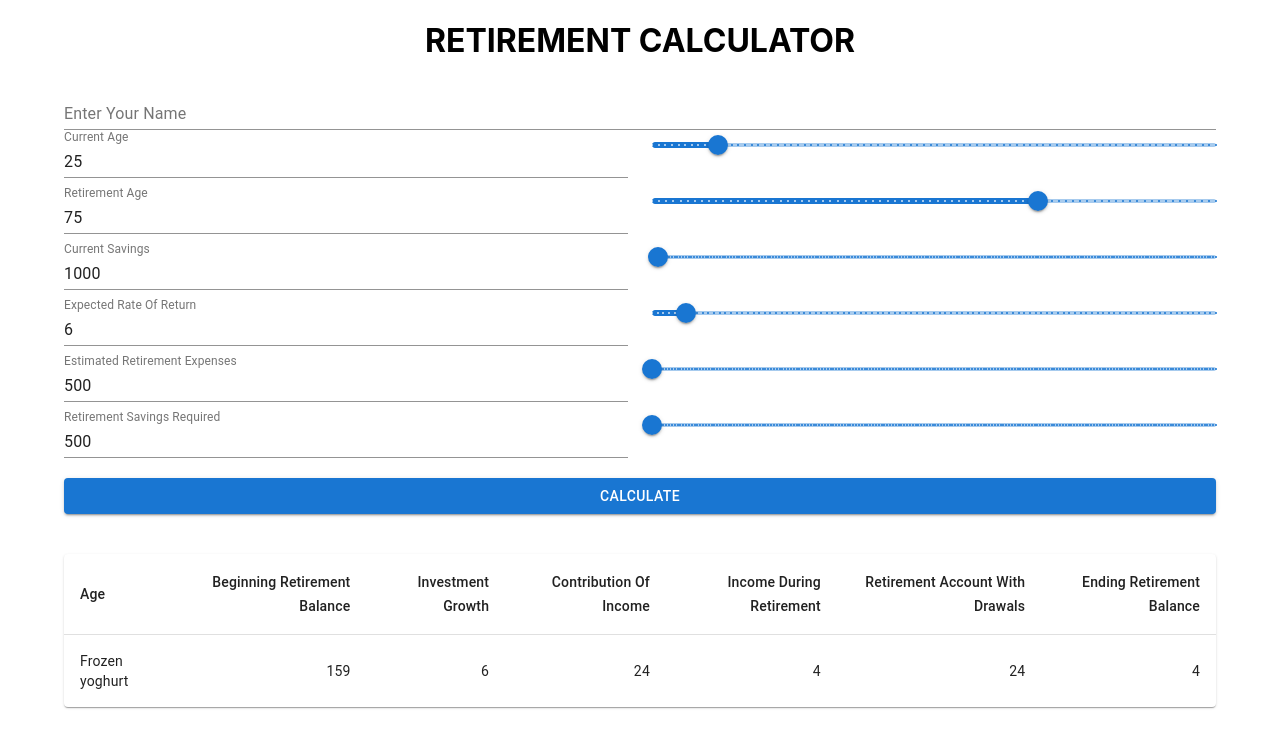
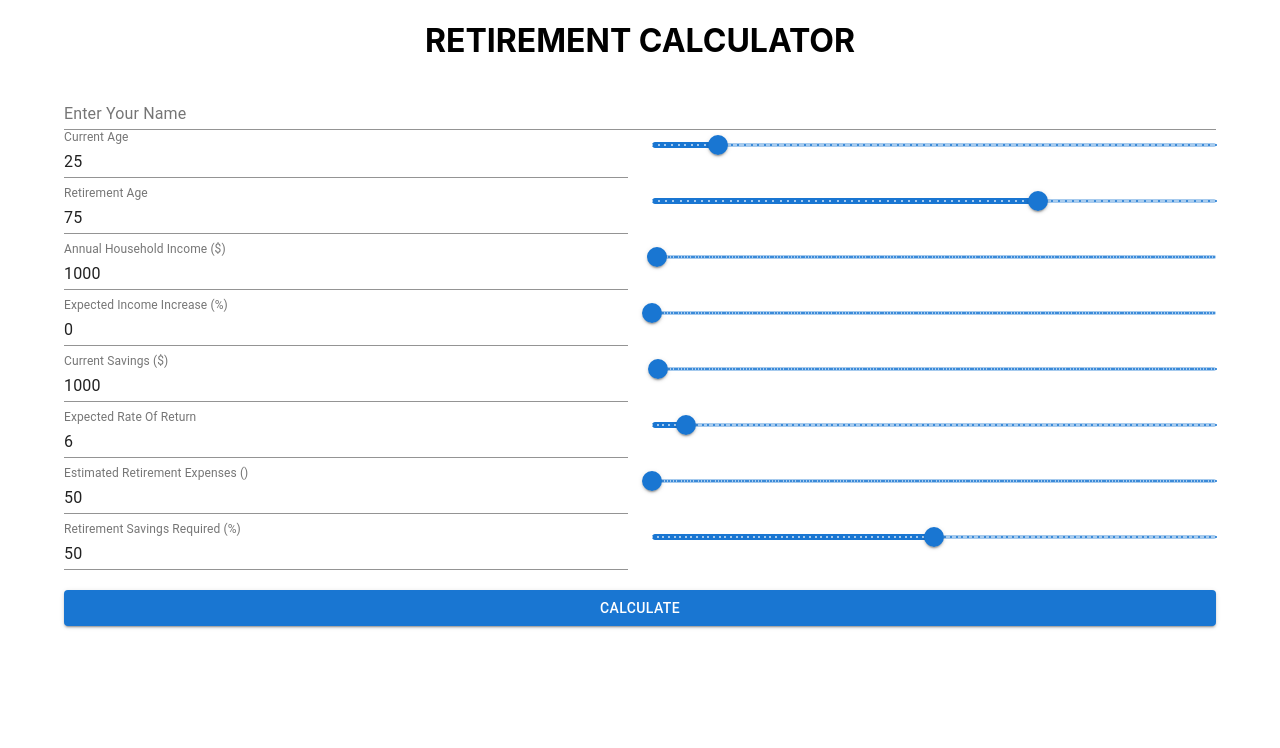
Before and after one commit to BarshaMalbul1/retirement_calculator, a React (Create React App) app: page / in a window 1280 px wide. Shown: the top 748 px of the page. Built offline with nearby package versions, Linux system fonts and the light colour scheme.

Commit message:
calculation

```diff
--- a/src/Component/FormComponent.js
+++ b/src/Component/FormComponent.js
@@ -7,6 +7,7 @@ import {Grid} from '@mui/material';
 import {Container} from '@mui/material';
 import {Button} from '@mui/material';
 import CalulationScript from '../Helper/CalulationScript';
+import { ConstructionTwoTone } from '@mui/icons-material';
 
 function FormComponent({setFormData})
 {
@@ -14,9 +15,11 @@ function FormComponent({setFormData})
     const [retirementAgeState,setRetirementAge] = useState(75);
     const [currentSavingsState,setCurrentSavings] = useState(1000);
     const [expectedRORState,setExpectedROR] = useState(6);
-    const [estimatedREState,setEstimatedRE] = useState(500);
-    const [retirementSRState,setRetirementSR] = useState(500);
+    const [estimatedREState,setEstimatedRE] = useState(50);
+    const [retirementSRState,setRetirementSR] = useState(50);
+    const [annualHouseholdIncomeState,setAnnualHouseholdIncome] =useState(1000);
     const [clientNameState,setClientName] = useState();
+    const [expectedIIState,setExpectedII] =useState();
 
     const validationSchema = yup.object({
         currentAge: yup
@@ -77,9 +80,11 @@ function FormComponent({setFormData})
           retirementAge: 75,
           currentSavings: 1000,
           expectedROR: 6,
-          estimatedRE: 500,
-          retirementSR: 500,
+          estimatedRE: 50,
+          retirementSR: 50,
+          annualHouseholdIncome: 1000,
           clientName:'',
+          expectedII:0,
         },
         validationSchema:validationSchema,
         onSubmit: (values) => {
@@ -90,34 +95,44 @@ function FormComponent({setFormData})
           setExpectedROR(values.expectedRateOfReturn)
           setEstimatedRE(values.estimatedRetirementExpenses)
           setRetirementSR(values.retirementSavingsRequired)
+          setAnnualHouseholdIncome(values.annualHouseholdIncome)
           setClientName(values.clientName)
+          setExpectedII(values.expectedII)
         }});
 
         const handleSliderChange = (event, newValue) => {
             switch(event.target.childNodes[0].name){
               case "currentAgeSlider":
-                    setCurrentAge(newValue);
+                    setCurrentAge(parseInt(newValue));
                     formik.values.currentAge= newValue;
                     break;
                 case "retirementAgeSlider":
-                    setRetirementAge(newValue);
+                    setRetirementAge(parseInt(newValue));
                     formik.values.retirementAge= newValue;
                     break;
                 case "currentSavingsSlider":
-                    setCurrentSavings(newValue);
+                    setCurrentSavings(parseInt(newValue));
                     formik.values.currentSavings= newValue;
                     break;
                 case "expectedRORSlider":
-                  setExpectedROR(newValue);
+                  setExpectedROR(parseFloat(newValue));
                   formik.values.expectedROR= newValue;
                   break;
                 case "estimatedRESlider":
-                  setEstimatedRE(newValue);
+                  setEstimatedRE(parseFloat(newValue));
                   formik.values.estimatedRE= newValue;
                   break;
                 case "retirementSRSlider":
-                  setRetirementSR(newValue);
+                  setRetirementSR(parseFloat(newValue));
                   formik.values.retirementSR= newValue;
+                  break;
+                case "annualHouseholdIncomeSlider":
+                  setAnnualHouseholdIncome(parseInt(newValue));
+                  formik.values.annualHouseholdIncome =newValue;
+                  break;
+                case "expectedIISlider":
+                  setExpectedII(parseFloat(newValue));
+                  formik.values.expectedII =newValue;
                   break;
             }
         };
@@ -211,12 +226,65 @@ function FormComponent({setFormData})
                   onChangeCommitted={handleSliderChange}
                 />
                 </Grid>
+
+                <Grid item xs={6}>
+                <TextField
+                  fullWidth
+                  id="annualHouseholdIncome"
+                  name="annualHouseholdIncome"
+                  label="Annual Household Income ($)"
+                  value={formik.values.annualHouseholdIncome}
+                  onChange={formik.handleChange}
+                  InputLabelProps={{
+                      shrink: true,
+                    }}
+                  />
+                </Grid>
+                <Grid item xs={6}>
+                <Slider
+                  value={annualHouseholdIncomeState}
+                  name="annualHouseholdIncomeSlider"
+                  valueLabelDisplay="auto"
+                  step={500}
+                  marks
+                  min={100}
+                  max={100000}
+                  onChangeCommitted={handleSliderChange}
+                />
+                </Grid>
+
+                <Grid item xs={6}>
+                <TextField
+                  fullWidth
+                  id="expectedII"
+                  name="expectedII"
+                  label="Expected Income Increase (%)"
+                  value={formik.values.expectedII}
+                  onChange={formik.handleChange}
+                  InputLabelProps={{
+                      shrink: true,
+                    }}
+                  />
+                </Grid>
+                <Grid item xs={6}>
+                <Slider
+                  value={expectedIIState}
+                  name="expectedIISlider"
+                  valueLabelDisplay="auto"
+                  step={500}
+                  marks
+                  min={100}
+                  max={100000}
+                  onChangeCommitted={handleSliderChange}
+                />
+                </Grid>
+
                 <Grid item xs={6}>
                 <TextField
                   fullWidth
                   id="currentSavings"
                   name="currentSavings"
-                  label="Current Savings"
+                  label="Current Savings ($)"
                   value={formik.values.currentSavings}
                   onChange={formik.handleChange}
                   InputLabelProps={{
@@ -267,7 +335,7 @@ function FormComponent({setFormData})
                   fullWidth
                   id="estimatedRE"
                   name="estimatedRE"
-                  label="Estimated Retirement Expenses"
+                  label="Estimated Retirement Expenses ()"
                   value={formik.values.estimatedRE}
                   onChange={formik.handleChange}
                   InputLabelProps={{
@@ -293,7 +361,7 @@ function FormComponent({setFormData})
                   fullWidth
                   id="retirementSR"
                   name="retirementSR"
-                  label="Retirement Savings Required"
+                  label="Retirement Savings Required (%)"
                   value={formik.values.retirementSR}
                   onChange={formik.handleChange}
                   InputLabelProps={{
@@ -306,10 +374,10 @@ function FormComponent({setFormData})
                   value={retirementSRState}
                   name="retirementSRSlider"
                   valueLabelDisplay="auto"
-                  step={500}
+                  step={1}
                   marks
-                  min={500}
-                  max={100000}
+                  min={0}
+                  max={100}
                   onChangeCommitted={handleSliderChange}
                 />
                 </Grid>
--- a/src/Component/TableComponent.js
+++ b/src/Component/TableComponent.js
@@ -9,52 +9,14 @@ import Paper from '@mui/material/Paper';
 import {Container} from '@mui/material';
 
 
-function createData(name, calories, fat, carbs, protein) {
-  return { name, calories, fat, carbs, protein };
-}
-
-const rows = [
-  createData('Frozen yoghurt', 159, 6.0, 24, 4.0)
-];
-
 export default function TableComponent({data}) {
 
+  console.log("inside table component;");
+  console.log(data);
   //use data to calutate form ma dekhaune data
   return (
-    <Container>
-      <TableContainer component={Paper}>
-        <Table sx={{ minWidth: 650 }} aria-label="simple table">
-          <TableHead>
-            <TableRow>
-              <TableCell>Age</TableCell>
-              <TableCell align="right">Beginning Retirement Balance</TableCell>
-              <TableCell align="right">Investment Growth</TableCell>
-              <TableCell align="right">Contribution Of Income</TableCell>
-              <TableCell align="right">Income During Retirement</TableCell>
-              <TableCell align="right">Retirement Account With Drawals</TableCell>
-              <TableCell align="right">Ending Retirement Balance</TableCell>
-            </TableRow>
-          </TableHead>
-          <TableBody>
-            {rows.map((row) => (
-              <TableRow
-                key={row.name}
-                sx={{ '&:last-child td, &:last-child th': { border: 0 } }}
-              >
-                <TableCell component="th" scope="row">
-                  {row.name}
-                </TableCell>
-                <TableCell align="right">{row.calories}</TableCell>
-                <TableCell align="right">{row.fat}</TableCell>
-                <TableCell align="right">{row.carbs}</TableCell>
-                <TableCell align="right">{row.protein}</TableCell>
-                <TableCell align="right">{row.carbs}</TableCell>
-                <TableCell align="right">{row.protein}</TableCell>
-              </TableRow>
-            ))}
-          </TableBody>
-        </Table>
-      </TableContainer>
-    </Container>
+    <div>
+
+    </div>
   );
 }
--- a/src/Helper/CalulationScript.js
+++ b/src/Helper/CalulationScript.js
@@ -1,11 +1,68 @@
-function createData(age, BeginningRetirementBal, InvestmentGrowth, ContributionOfIncome, IncomeDuringRetirement, RetirementAccountWithDrawals, EndingRetirementbalance ) {
-    return { age, BeginningRetirementBal, InvestmentGrowth, ContributionOfIncome, IncomeDuringRetirement, RetirementAccountWithDrawals, EndingRetirementbalance };
+import { useState } from "react";
+
+function CalulationScript(data){
+console.log(data);
+
+  const clientName= data.clientName;
+  const currentAge = parseInt(data.currentAge);
+  const retirementAge = parseInt(data.retirementAge);
+
+  const annualHouseholdIncome=parseInt(data.annualHouseholdIncome);
+  const currentSavings = parseInt(data.currentSavings);
+  const estimatedRE = parseFloat(data.estimatedRE);
+  const expectedROR = parseFloat(data.expectedROR);
+  const expectedII = parseFloat(data.expectedII);
+  const retirementSR = parseFloat(data.retirementSR);
+
+  const yearsToRetirement = retirementAge - currentAge;
+// teting here, incomeDuringRetirement giving issue, needt o fixed decimal  value
+  let amt = annualHouseholdIncome;
+  let incomeDuringRetirement=annualHouseholdIncome;
+  let lastYearIncome=annualHouseholdIncome;
+  for(var k=0; k<yearsToRetirement; k++)
+  {
+    amt = Math.round(amt + (0.02*amt),2);
+    lastYearIncome =(annualHouseholdIncome * Math.pow(1 + expectedII, yearsToRetirement).toFixed(2));
+
   }
 
-//{currentAge: 25, retirementAge: 75, currentSavings: 1000, expectedROR: 6, estimatedRE: 500, …}
-function CalulationScript(data){
-  //logic to calculate
-  return data;
+  console.log(amt,",",lastYearIncome);
+
+  //  const yearsToRetirement = retirementAge - currentAge;
+    const annualSavings = currentSavings * expectedROR;
+    const totalSavings = currentSavings + annualSavings * yearsToRetirement;
+    let balance = totalSavings;
+
+    const newBalances = [];
+    for (let i = 0; i <= yearsToRetirement; i++) {
+      const age = currentAge + i;
+
+      const investmentGrowth = balance * estimatedRE;
+      const contributionOfIncome = annualHouseholdIncome * retirementSR;
+
+      const incomeDuringRetirement = i === 0 ? 0 : incomeDuringRetirement * (1 + expectedII);
+      const retirementAccountWithdrawals = i === 0 ? 0 : incomeDuringRetirement / retirementSR;
+
+      const beginningRetirementBal = i === 0 ? balance : balance - contributionOfIncome + incomeDuringRetirement;
+      const endingRetirementBalance = beginningRetirementBal + investmentGrowth - retirementAccountWithdrawals;
+
+      newBalances.push({
+        age,
+        beginningRetirementBal,
+        investmentGrowth,
+        contributionOfIncome,
+        incomeDuringRetirement,
+        retirementAccountWithdrawals,
+        endingRetirementBalance,
+      });
+      balance = endingRetirementBalance;
+    }
+
+    // newBalances = {
+    //   name:"AAA",
+    //   age: 45
+    // };
+  return newBalances;
 }
 
 export default CalulationScript;
--- a/src/Pages/HomePage.js
+++ b/src/Pages/HomePage.js
@@ -6,12 +6,10 @@ import { useState } from "react";
 function Homepage()
 {   const [formData,setFormData] = useState({});
 
-
     return(
         <div>
             <h1>RETIREMENT CALCULATOR</h1>
             {/* <Navbar> */}
-            <h1>{formData.retirementAge}</h1>
             <FormComponent setFormData={setFormData}></FormComponent>
             <br></br>
             {/* <ChartComponent></ChartComponent> */}
```
